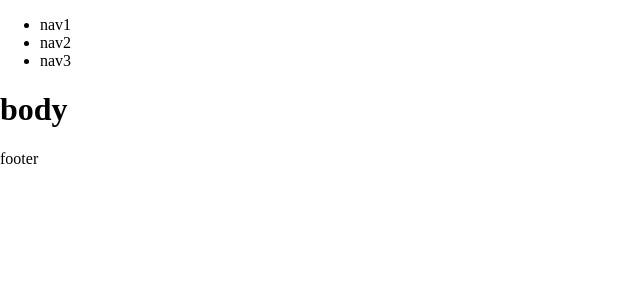
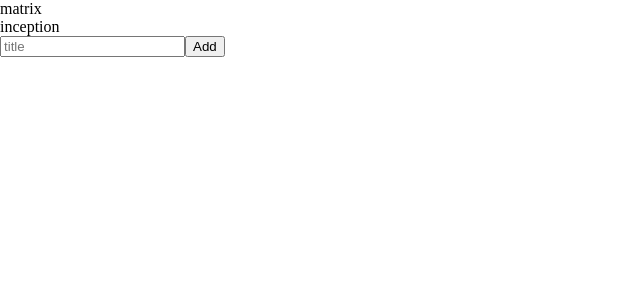
Before and after one commit to justfrankie/redux-reaction, a React (Create React App) app in the folder redux-reaction/: page / in a window 1280 px wide. Shown: the top 300 px of the page, without its empty margins (0-640 px from the left). Built offline with nearby package versions, Linux system fonts and the light colour scheme.

Commit message:
created basic list format

```diff
--- a/redux-reaction/src/App.js
+++ b/redux-reaction/src/App.js
@@ -1,25 +1,34 @@
 import React from 'react';
 import { Button } from '@material-ui/core';
+import WatchList from './WatchList.js';
 
 class App extends React.Component {
+
+  constructor(){
+    super();
+    this.state = {
+      newTitleName: '',
+      titles: [
+        {id: 1, title: 'matrix'},
+        {id: 2, title: 'inception'},
+      ]
+    }
+  }
 
   render() {
     return (
       <div>
 
-      <nav>
-        <ul>
-          <li>nav1</li>
-          <li>nav2</li>
-          <li>nav3</li>
-        </ul>
-      </nav>
+      <div class="watchlist__container">
+     <WatchList titles={this.state.titles}/>
 
-      <div>
-        <h1>body</h1>
-      </div>
+     <form>
+       <input placeholder="title" name="newTitleName"></input>
 
-      <footer>footer</footer>
+       <button action="submit">Add</button>
+     </form>
+
+     </div>
 
       </div>
     );
--- /dev/null
+++ b/redux-reaction/src/WatchList.js
@@ -0,0 +1,22 @@
+const WatchList = ({titles}) => {
+    const watchList = titles.length ? (
+        titles.map((singleTitle, index) => {
+            return (
+                <div key={singleTitle.id}>
+                    <span>{singleTitle.title}</span>
+                </div>
+            )
+        })
+    ) :  (
+        <p>You have no watch titles!</p>
+    )
+
+    // returns/renders the list item
+    return (
+        <div>
+            {watchList}
+        </div>
+    )
+}
+
+export default WatchList;
```
